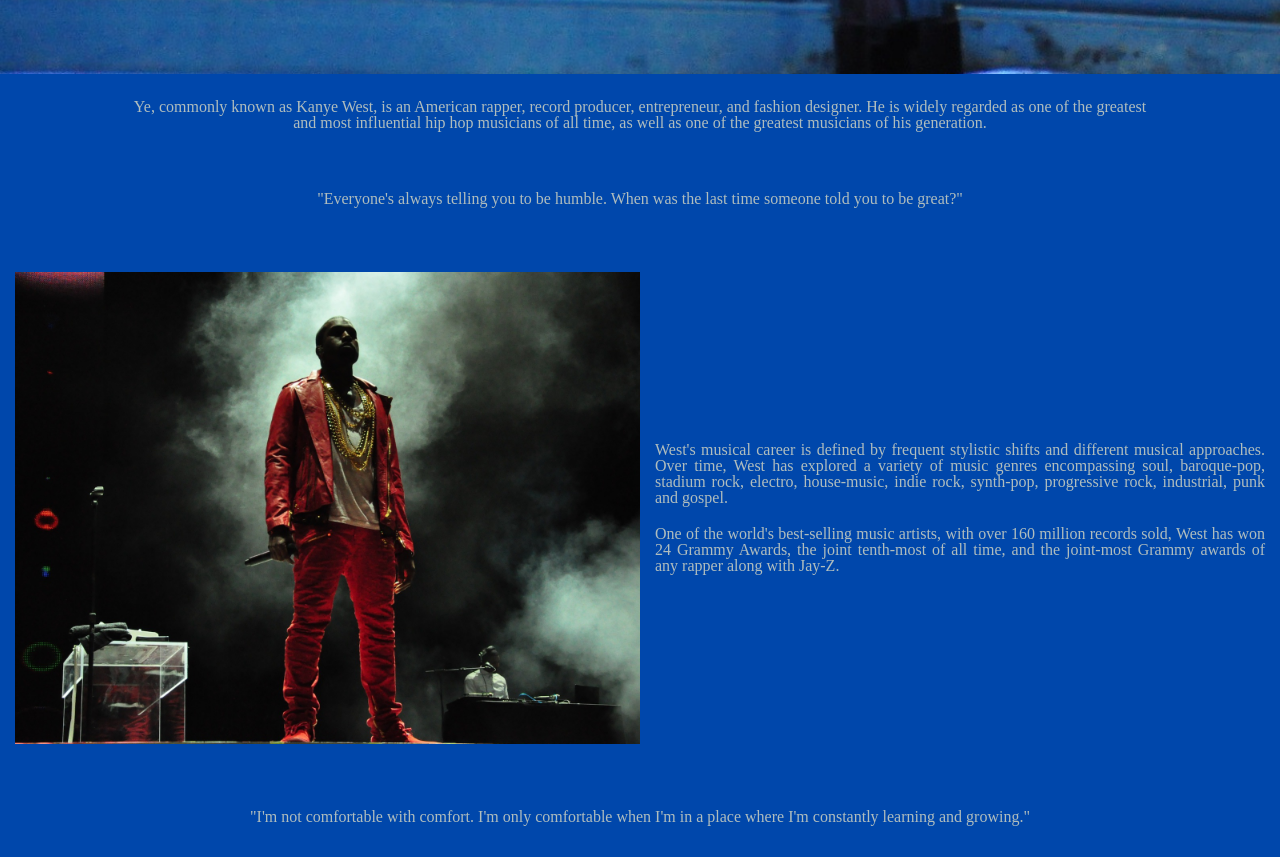
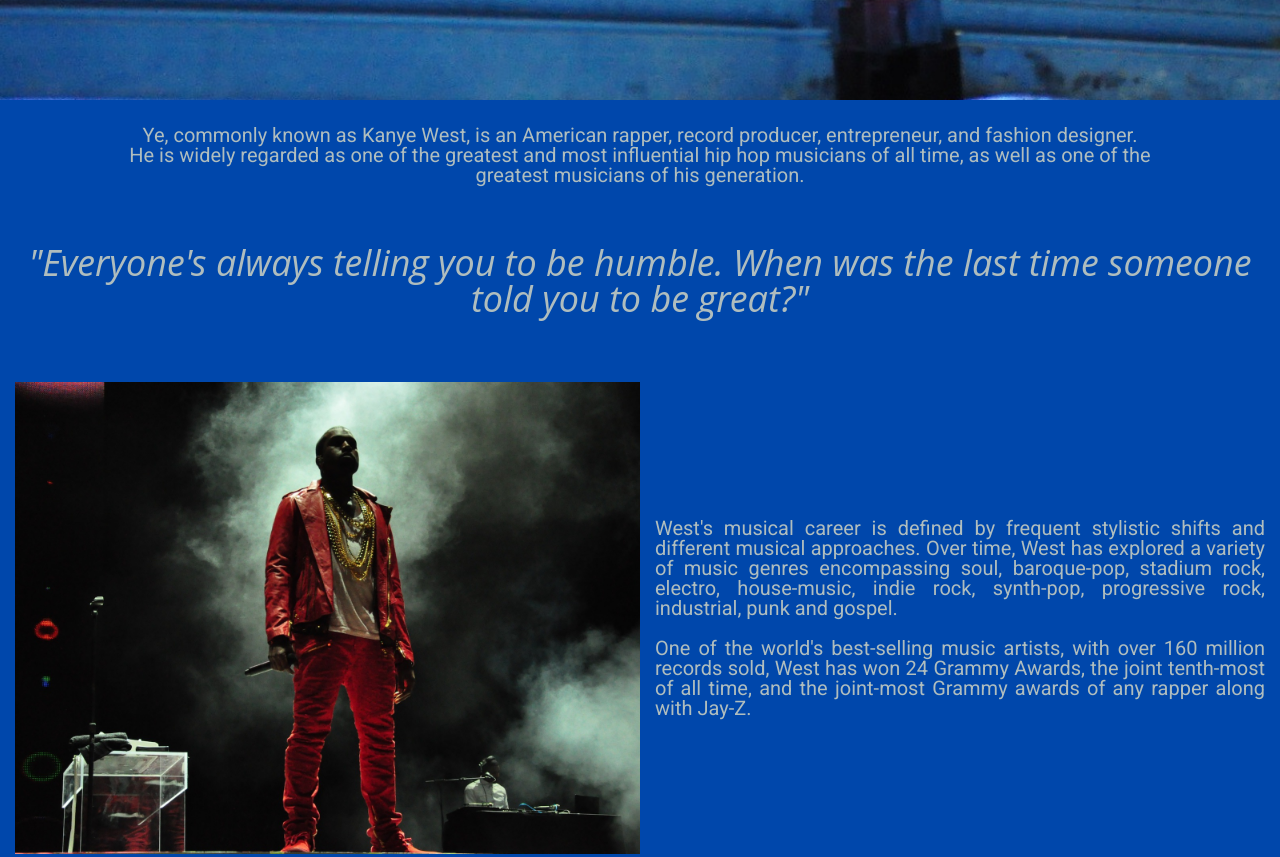
Before and after one commit to felipedomingosps/Tribute-Page, a plain HTML site: page index.html in a window 1280 px wide. Shown: the part 1228-2085 px from the top of the page. Drawn offline with Linux system fonts and the light colour scheme.

Commit message:
Add font-family to elements

```diff
--- a/styles.css
+++ b/styles.css
@@ -37,6 +37,11 @@ body {
 header {
 	padding: 20px 0px;
 	text-align: center;
+}
+
+h1 {
+	font-family: 'Bebas Neue', sans-serif;
+	font-size: 42px;
 }
 
 main, section {
@@ -103,6 +108,8 @@ section:nth-last-of-type(2) > div > img {
 .content p {
 	margin: 10px 0px;
 	text-align: justify;
+	font-family: 'Roboto',sans-serif;
+	font-size: 20px;
 }
 
 main .content p {
@@ -113,11 +120,20 @@ main .content p {
 
 section:nth-of-type(odd) {
 	width: 100%;
+
 	text-align: center;
 }
 
 .quote {
+	max-width: 1280px;
 	padding: 50px 15px;
+	margin: 0 auto;
+}
+
+.quote p {
+	font-family: 'Open Sans',sans-serif;
+	font-size: 36px;
+	font-style: italic;
 }
 
 /* FOOTER */
```
